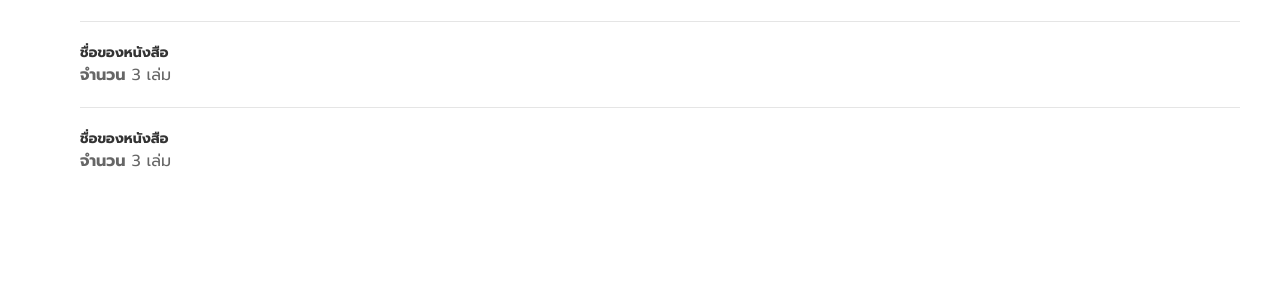
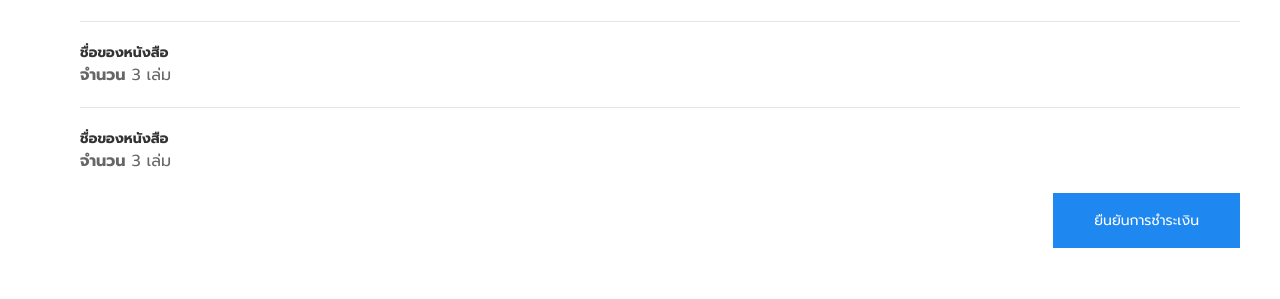
Before and after one commit to sawid/TaFang_BookStore, a Flask app: page /payment in a window 1280 px wide. Shown: the part 338-637 px from the top of the page. Run offline with Flask 2, Linux system fonts and the light colour scheme; some libraries are stand-ins or nearby versions.

Commit message:
Update Payment Page

```diff
--- a/templates/payment.html
+++ b/templates/payment.html
@@ -62,6 +62,9 @@
                                 <dd><b>จำนวน</b> 3 เล่ม</dd>
                         </dl>
                 </div>
+                <div class="uk-margin-medium-left font-prompt uk-align-right">
+                    <button class="uk-button uk-button-primary uk-button-large">ยืนยันการชำระเงิน</button>
+                </div>
 
 
 
```
